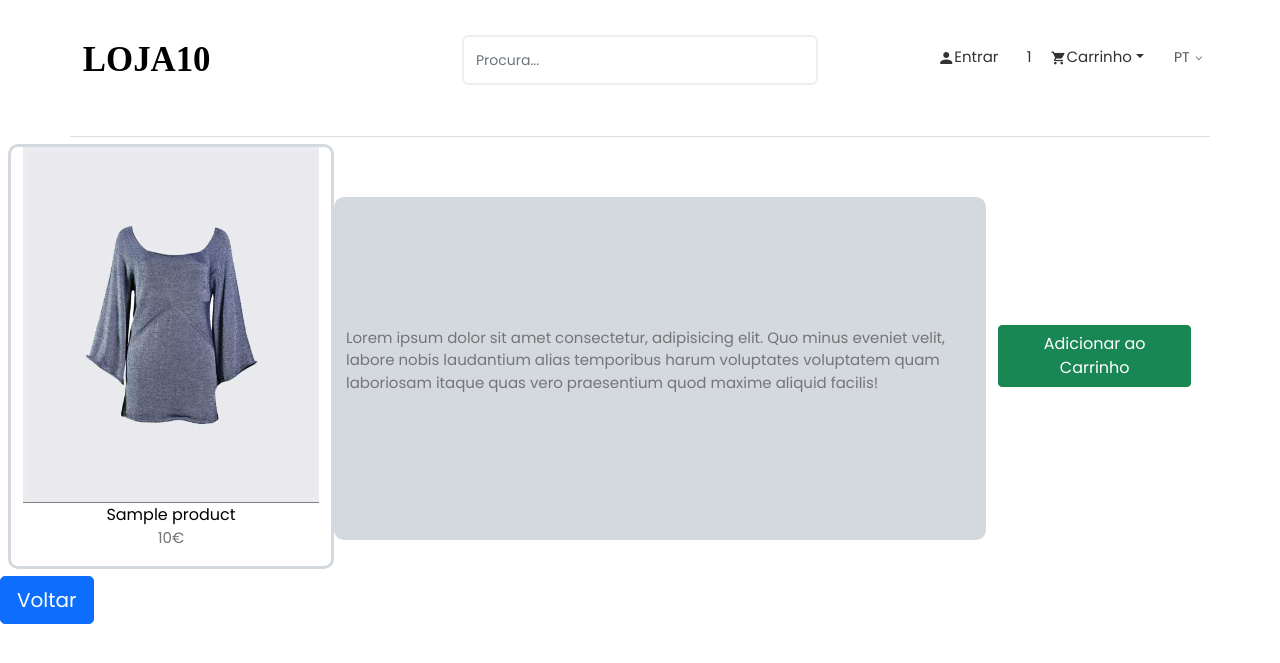
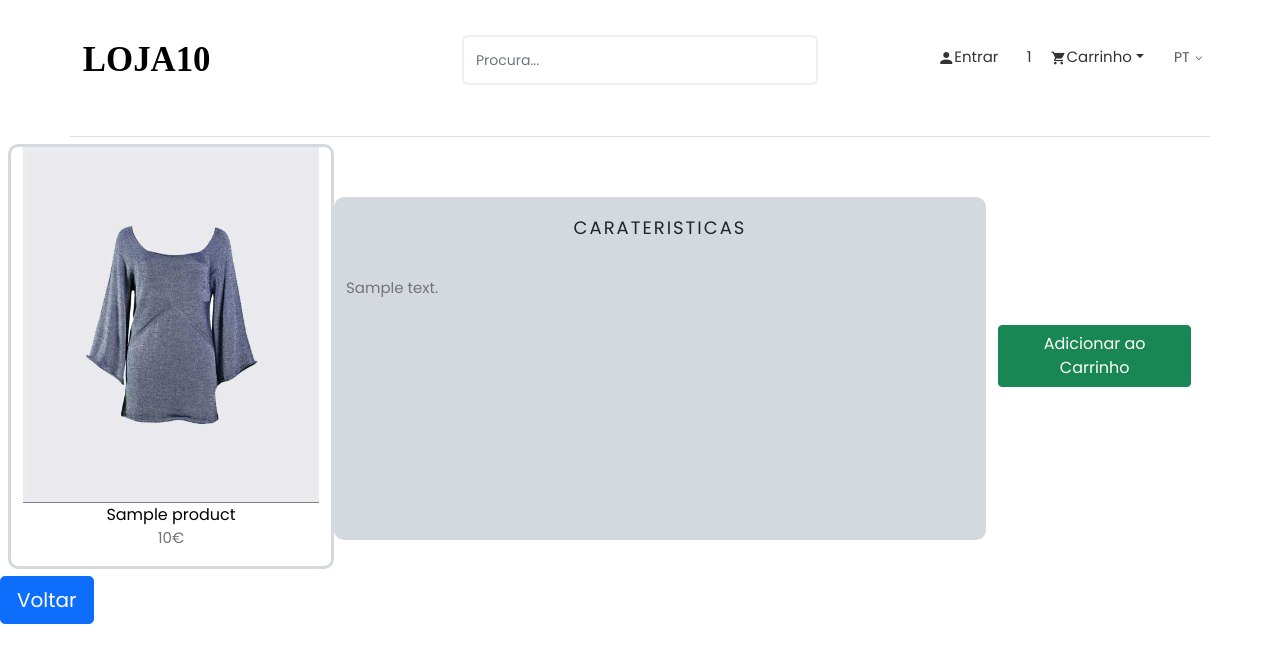
Before and after one commit to jotanmiguel/ProjetoPTI-PTR, a Django app: template Django/projeto/templates/product.html in a window 1280 px wide. Shown: the top 663 px of the page. Run offline with Django 4.2, Linux system fonts and the light colour scheme; the template is opened without the code that fills it: most values are stand-ins (such as "Sample title", 1, 10 or a date in 2020); some libraries are stand-ins or nearby versions; some web fonts are replaced.

Commit message:
corr erro

```diff
--- a/Django/projeto/templates/product.html
+++ b/Django/projeto/templates/product.html
@@ -54,13 +54,17 @@
 
 
             </div>
-            <div class="col-md-6 d-flex flex-wrap align-content-center" style="margin: 60px 0px 36px 0px;background-color: rgb(212, 217, 223);border-radius: 10px;">
-
-                <p class="">Lorem ipsum dolor sit amet consectetur, adipisicing elit. Quo minus eveniet velit, labore nobis laudantium alias temporibus harum voluptates voluptatem quam laboriosam itaque quas vero praesentium quod maxime aliquid facilis!</p>
+            <div class="col-md-6" style="margin: 60px 0px 36px 0px;background-color: rgb(212, 217, 223);border-radius: 10px;">
+                <div class="title text-center">
+                    <h2>Carateristicas</h2>
+                </div>
+                <div class="content">
+                    <p>{{ product.description }}</p>
+                </div>
             </div>
-            <div class="col-md-2 d-flex flex-wrap align-content-center">
+            <div class="col-md-2 d-flex flex-wrap align-content-center content">
                  <a href="#"
-                    class="btn btn-success align-content-center"
+                    class="btn btn-success"
                     hx-get="{% url 'add_to_cart' product.slug %}"
                     hx-target="#menu-cart-button"
                     hx-swap="outerHTML"
--- a/Django/projeto/templates/shop.html
+++ b/Django/projeto/templates/shop.html
@@ -1,5 +1,4 @@
 {% load static %}
-{% load poll_extras %}
 <html>
     <head>
 
```
